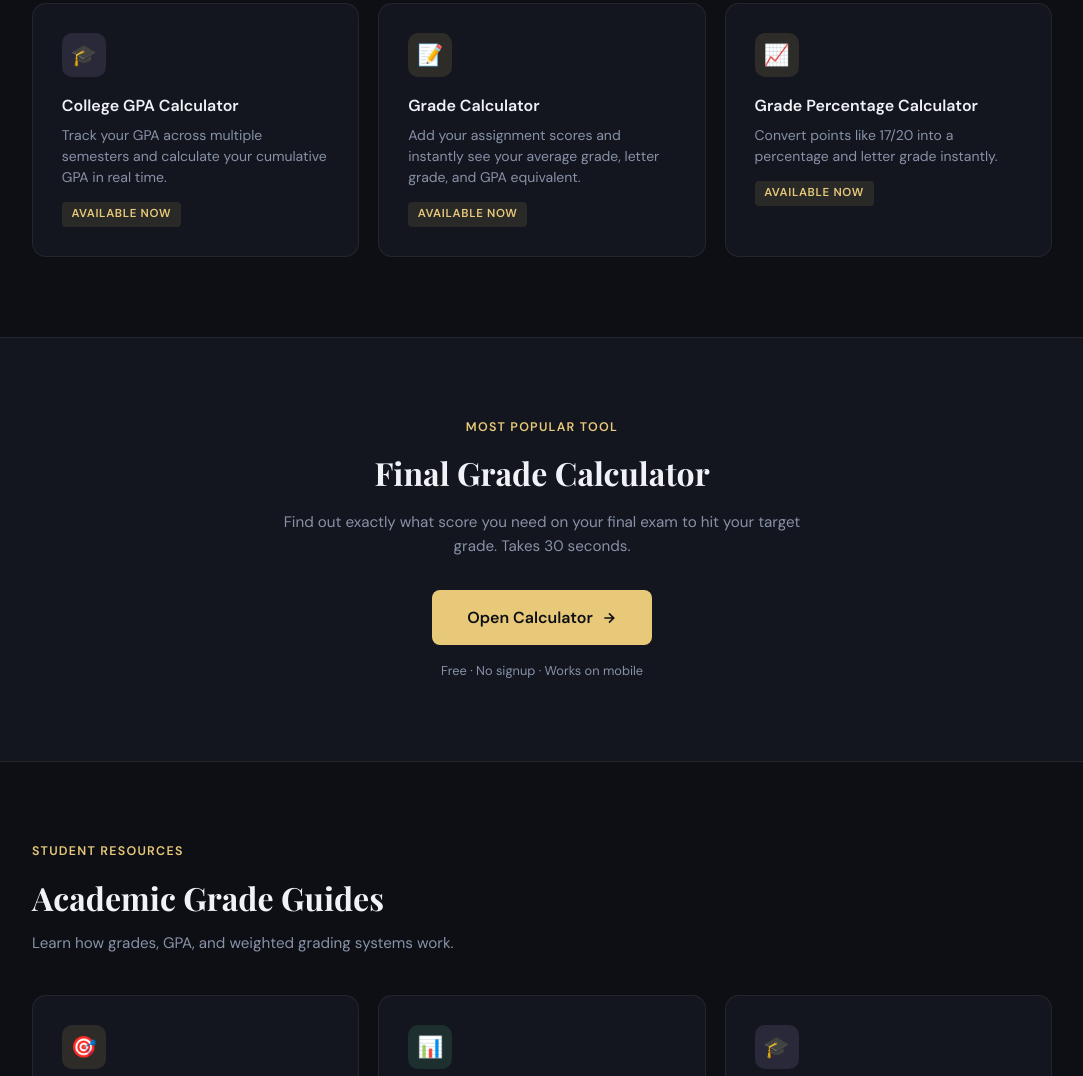
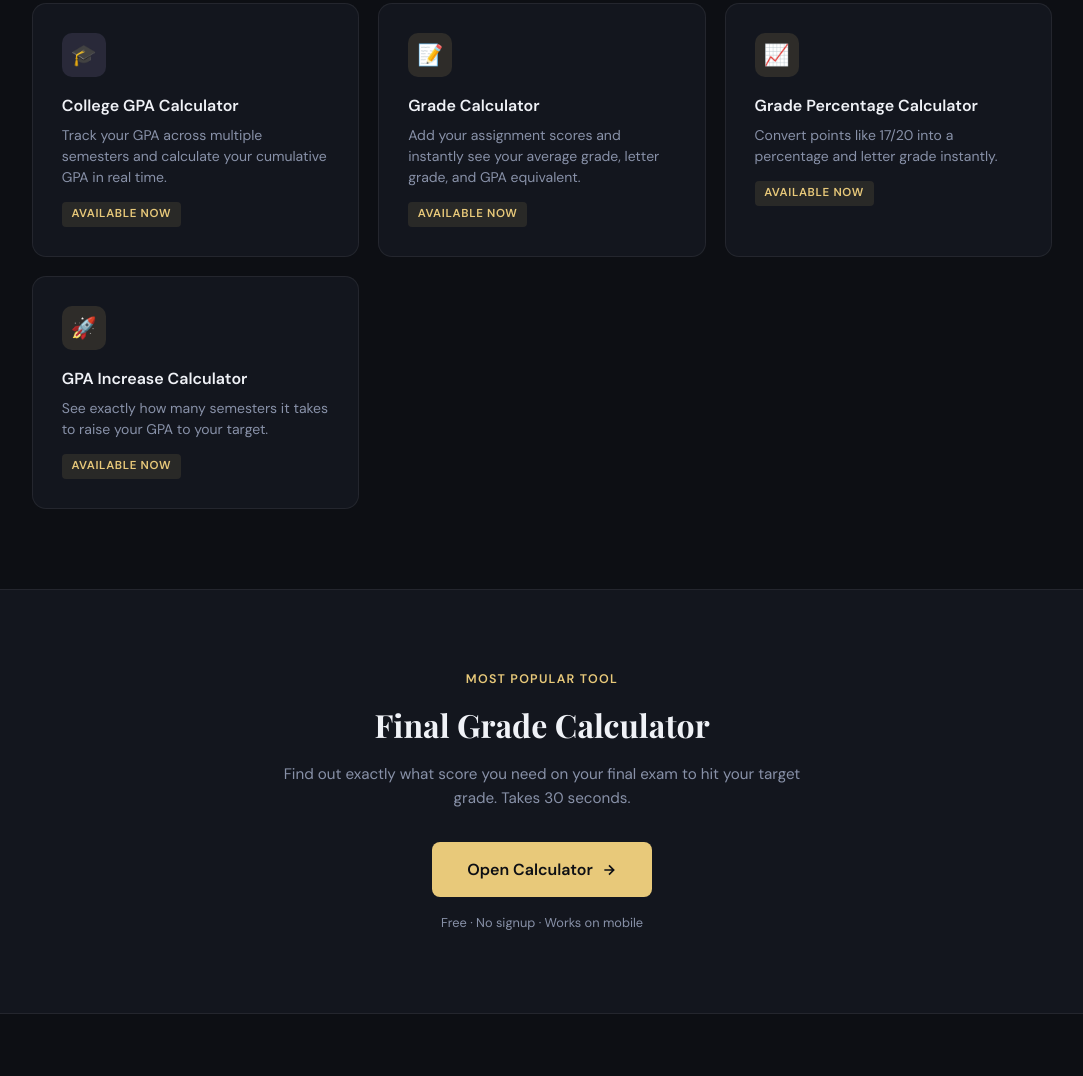
Before and after one commit to troybuilds/scholartools, a plain HTML site: page index.html in a window 1280 px wide. Shown: the part 1310-2386 px from the top of the page, without its empty margins (98-1181 px from the left). Drawn offline with nearby package versions, Linux system fonts and the light colour scheme.

Commit message:
Update index.html

```diff
--- a/index.html
+++ b/index.html
@@ -717,6 +717,13 @@
   <div class="tool-desc">Convert points like 17/20 into a percentage and letter grade instantly.</div>
   <span class="tool-tag">Available Now</span>
 </a>
+
+     <a href="tools/gpa-increase-calculator.html" class="tool-card">
+  <div class="tool-icon">🚀</div>
+  <div class="tool-name">GPA Increase Calculator</div>
+  <div class="tool-desc">See exactly how many semesters it takes to raise your GPA to your target.</div>
+  <span class="tool-tag">Available Now</span>
+</a>
     </div>
   </section>
 
```
